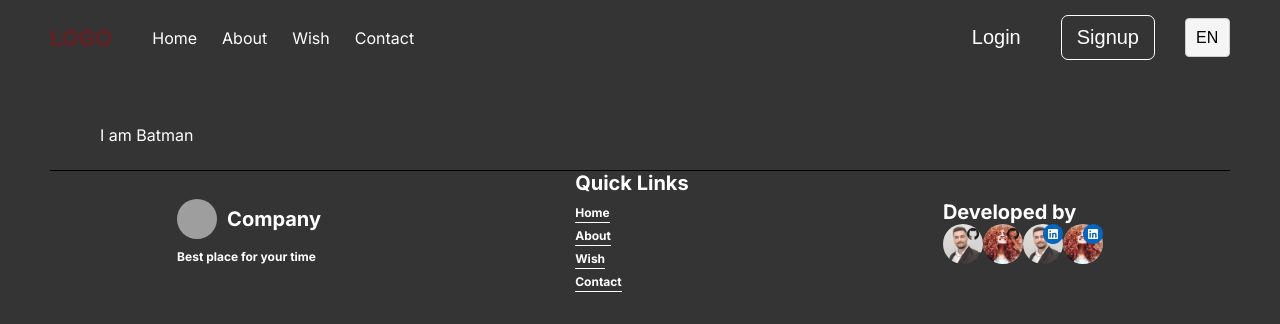
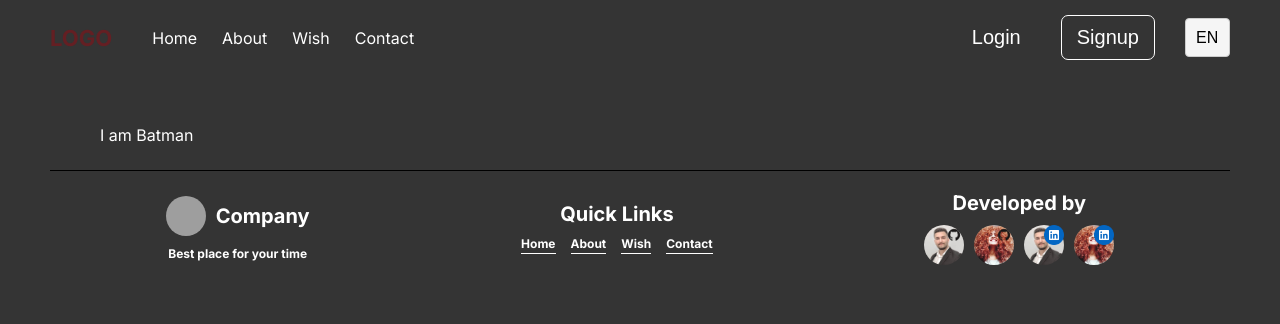
Before and after one commit to noor-ridha/e-commerce, a Next.js app in the folder client/: page / in a window 1280 px wide. Shown: the top 324 px of the page. Built offline with nearby package versions, Linux system fonts and the light colour scheme; grey boxes are pictures that could not be loaded.

Commit message:
adjust footer styles

```diff
--- a/client/app/components/Footer/Footer.scss
+++ b/client/app/components/Footer/Footer.scss
@@ -2,14 +2,15 @@ footer {
   display: flex;
   justify-content: space-around;
   align-items: center;
-  margin-bottom: 200px;
+  margin-bottom: 100px;
+  padding: 20px 10px;
   border-top: 1px solid black;
 }
 
 .about-us {
   display: flex;
   flex-direction: column;
-  align-items: flex-start;
+  align-items: center;
 
   &__header {
     display: flex;
@@ -39,6 +40,7 @@ footer {
 .quick-links {
   display: flex;
   flex-direction: column;
+  align-items: center;
 
   &__title {
     font-size: 20px;
@@ -48,8 +50,7 @@ footer {
   &__list {
     margin-top: 10px;
     display: flex;
-    flex-direction: column;
-    gap: 5px;
+    gap: 15px;
 
     &__item {
       font-size: 12px;
@@ -64,7 +65,7 @@ footer {
 .contact-us {
   display: flex;
   flex-direction: column;
-  align-items: flex-start;
+  align-items: center;
 
   &__title {
     font-size: 20px;
@@ -74,6 +75,8 @@ footer {
   &__us {
     display: flex;
     align-items: center;
+    gap: 10px;
+    margin-top: 10px;
 
     &__person {
       position: relative;
```
